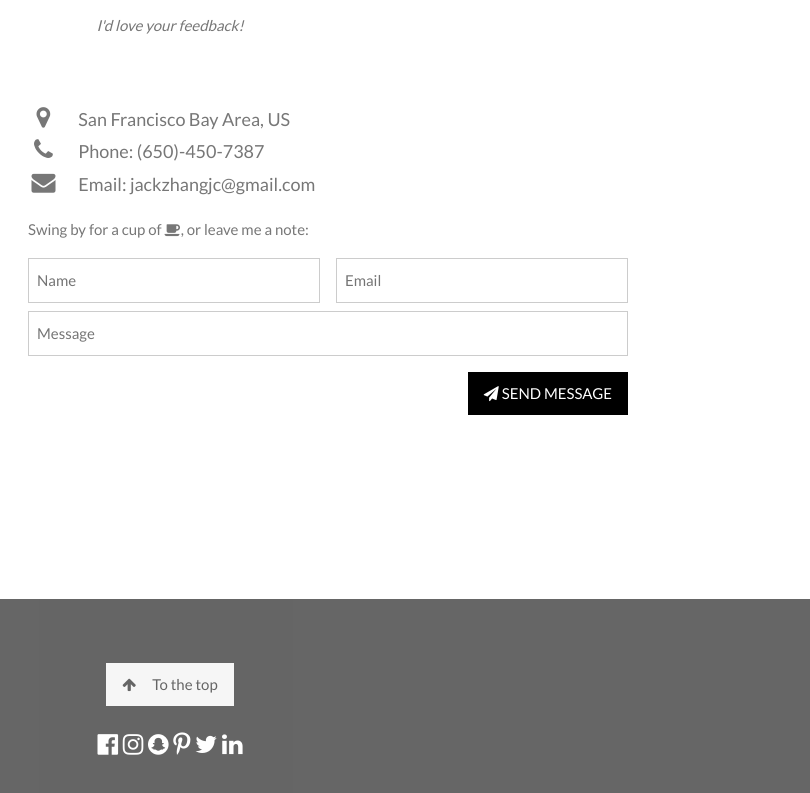
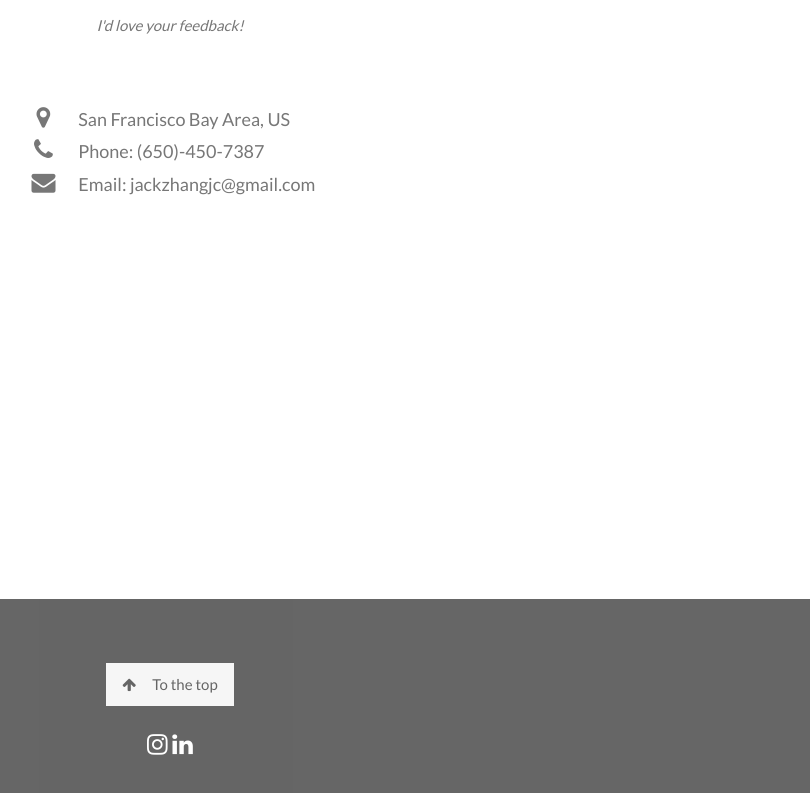
Before and after one commit to jackzhangjc/miracle1949.github.io, a plain HTML site: page index.html in a window 1280 px wide. Shown: the part 4753-5546 px from the top of the page, 470-1280 px from the left. Drawn offline with nearby package versions, Linux system fonts and the light colour scheme; some packages are replaced by stand-ins of ours; a script that the page names is missing.

Commit message:
fix footer

```diff
--- a/index.html
+++ b/index.html
@@ -204,7 +204,7 @@ body, html {
         <i class="fa fa-phone fa-fw w3-hover-text-black w3-xlarge w3-margin-right"></i> Phone: (650)-450-7387<br>
         <i class="fa fa-envelope fa-fw w3-hover-text-black w3-xlarge w3-margin-right"></i> Email: jackzhangjc@gmail.com<br>
       </div>
-      <p>Swing by for a cup of <i class="fa fa-coffee"></i>, or leave me a note:</p>
+      <!--<p>Swing by for a cup of <i class="fa fa-coffee"></i>, or leave me a note:</p>
       <form action="/action_page.php" target="_blank">
         <div class="w3-row-padding" style="margin:0 -16px 8px -16px">
           <div class="w3-half">
@@ -218,7 +218,7 @@ body, html {
         <button class="w3-button w3-black w3-right w3-section" type="submit">
           <i class="fa fa-paper-plane"></i> SEND MESSAGE
         </button>
-      </form>
+      </form>-->
     </div>
   </div>
 </div>
@@ -227,12 +227,10 @@ body, html {
 <footer class="w3-center w3-black w3-padding-64 w3-opacity w3-hover-opacity-off">
   <a href="#home" class="w3-button w3-light-grey"><i class="fa fa-arrow-up w3-margin-right"></i>To the top</a>
   <div class="w3-xlarge w3-section">
-    <i class="fa fa-facebook-official w3-hover-opacity"></i>
-    <i class="fa fa-instagram w3-hover-opacity"></i>
-    <i class="fa fa-snapchat w3-hover-opacity"></i>
-    <i class="fa fa-pinterest-p w3-hover-opacity"></i>
-    <i class="fa fa-twitter w3-hover-opacity"></i>
-    <i class="fa fa-linkedin w3-hover-opacity"></i>
+    <!--<i class="fa fa-facebook-official w3-hover-opacity"></i>-->
+      <a href="https://www.instagram.com/jackzmagic/"><i class="fa fa-instagram w3-hover-opacity"></i></a>
+    <!--<i class="fa fa-snapchat w3-hover-opacity"></i>-->
+      <a href="https://www.linkedin.com/in/junchen-jack-zhang/"> <i class="fa fa-linkedin w3-hover-opacity"></i> </a>
   </div>
 </footer>
 
@@ -265,7 +263,7 @@ function onClick(element) {
 // Change style of navbar on scroll
 window.onscroll = function() {myFunction()};
 function myFunction() {
-    var navbar = document.getElementById("myNavbar");
+    var navbar = document.getElementById("myNavbarw");
     if (document.body.scrollTop > 100 || document.documentElement.scrollTop > 100) {
         navbar.className = "w3-bar" + " w3-card" + " w3-animate-top" + " w3-white";
     } else {
```
